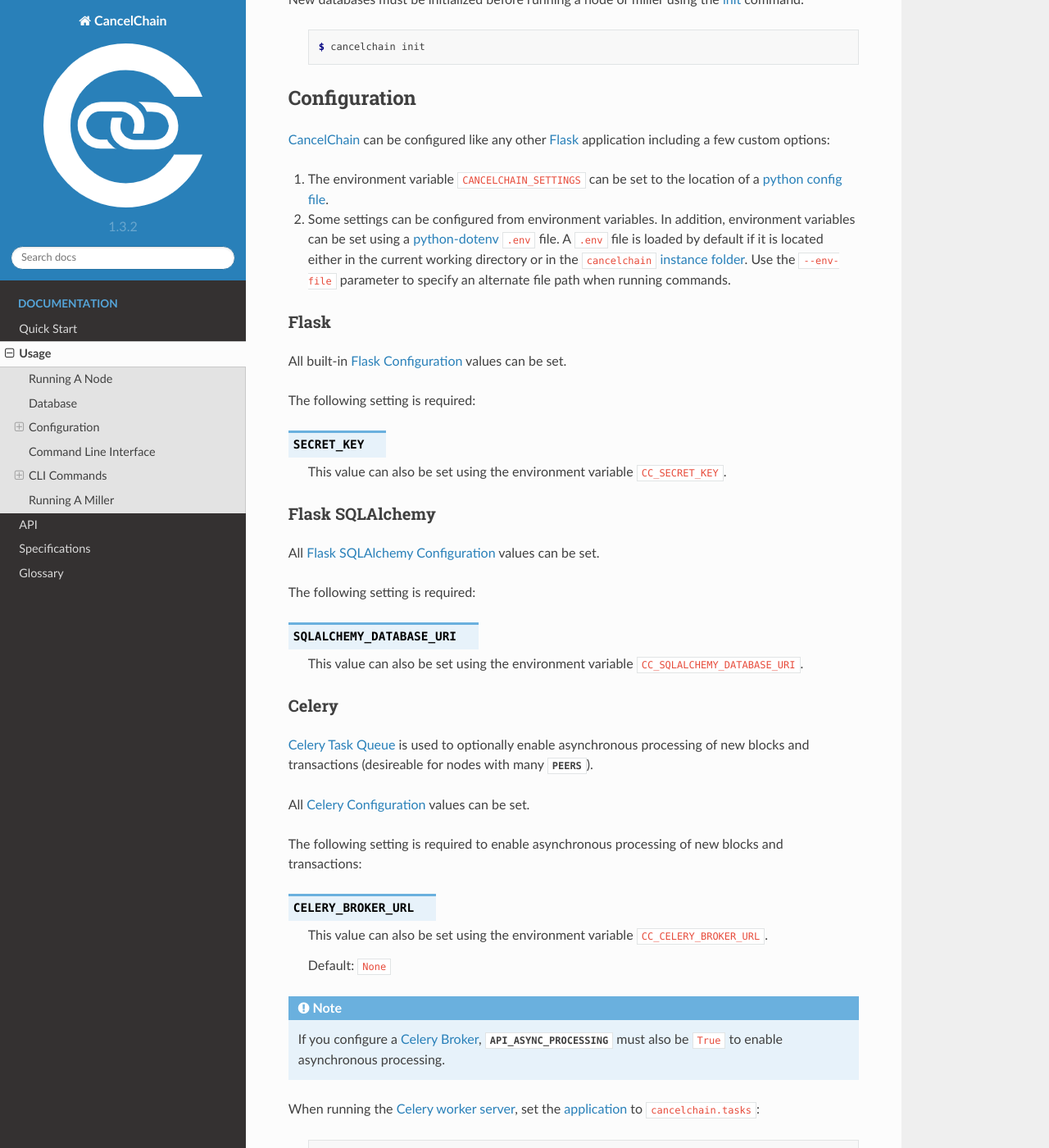
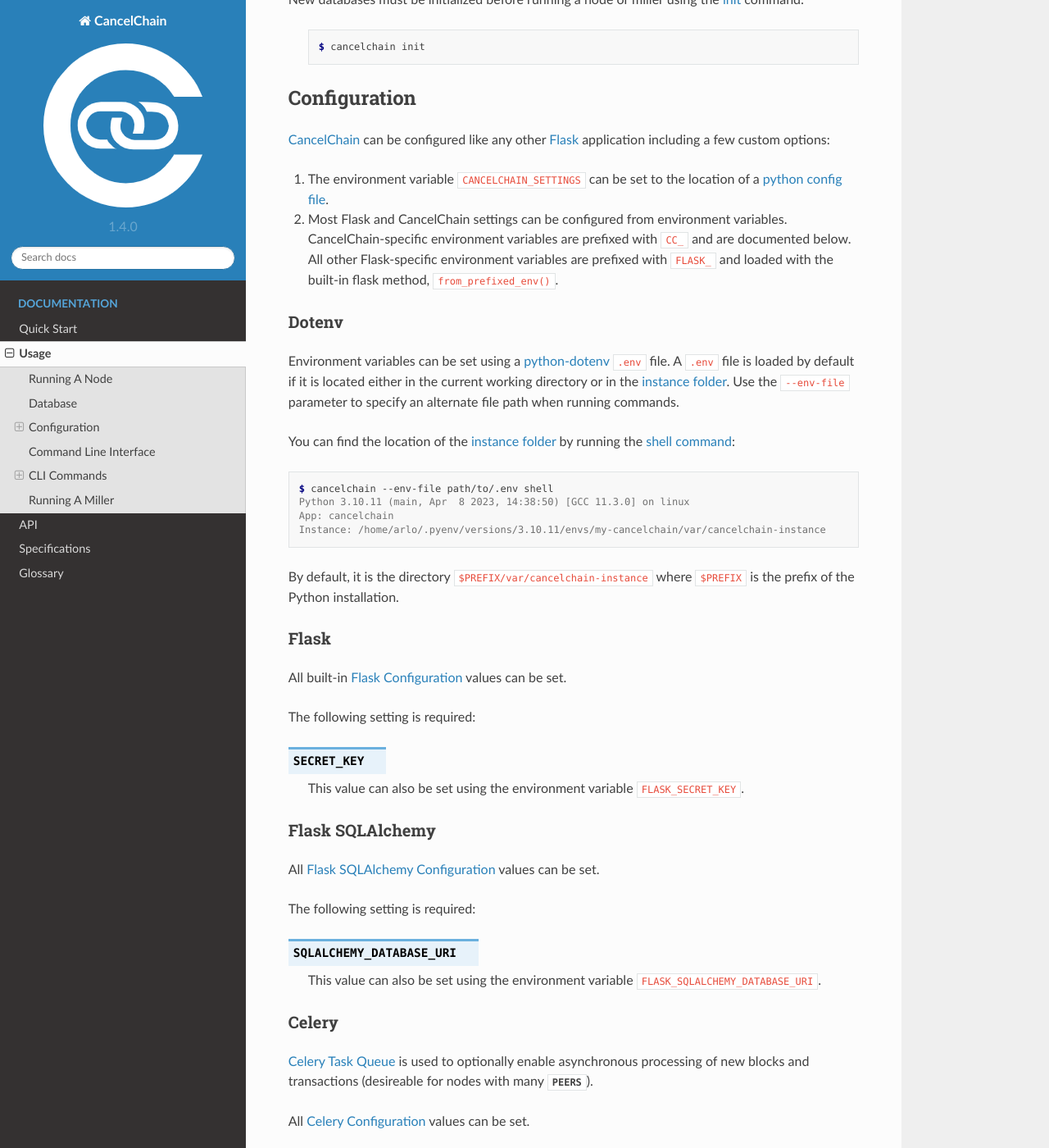
Before and after one commit to cancelchain/documentation, a Sphinx documentation site: the page built from docs/source/usage.rst, in a window 1280 px wide and 1400 px high, scrolled down 866 px. Shown: the whole window at 82% size. Built offline with Sphinx 7.4.7 and the Read the Docs theme 2.0.0, drawn with Linux system fonts in a browser that asks for light colours; some of the changed text lies outside the part shown.

Commit message:
Update docs for v1.4.0

```diff
--- a/docs/source/conf.py
+++ b/docs/source/conf.py
@@ -6,8 +6,8 @@
 copyright = '2023 Thomas Bohmbach, Jr.'
 author = 'Thomas Bohmbach, Jr.'
 
-release = '1.3'
-version = '1.3.2'
+release = '1.4'
+version = '1.4.0'
 
 # -- General configuration
 
--- a/docs/source/usage.rst
+++ b/docs/source/usage.rst
@@ -33,7 +33,24 @@
 :ref:`CancelChain` can be configured like any other Flask_ application including a few custom options:
 
 1. The environment variable :code:`CANCELCHAIN_SETTINGS` can be set to the location of a `python config file`_.
-2. Some settings can be configured from environment variables. In addition, environment variables can be set using a `python-dotenv`_ ``.env`` file. A ``.env`` file is loaded by default if it is located either in the current working directory or in the ``cancelchain`` `instance folder`_. Use the ``--env-file`` parameter to specify an alternate file path when running commands.
+2. Most Flask and CancelChain settings can be configured from environment variables. CancelChain-specific environment variables are prefixed with ``CC_`` and are documented below. All other Flask-specific environment variables are prefixed with ``FLASK_`` and loaded with the built-in flask method, |from_prefixed_env()|_.
+
+
+Dotenv
+^^^^^^
+
+Environment variables can be set using a `python-dotenv`_ ``.env`` file. A ``.env`` file is loaded by default if it is located either in the current working directory or in the `instance folder`_. Use the ``--env-file`` parameter to specify an alternate file path when running commands.
+
+You can find the location of the `instance folder`_ by running the `shell command`_:
+
+.. code-block:: console
+
+  $ cancelchain --env-file path/to/.env shell
+  Python 3.10.11 (main, Apr  8 2023, 14:38:50) [GCC 11.3.0] on linux
+  App: cancelchain
+  Instance: /home/arlo/.pyenv/versions/3.10.11/envs/my-cancelchain/var/cancelchain-instance
+
+By default, it is the directory ``$PREFIX/var/cancelchain-instance`` where ``$PREFIX`` is the prefix of the Python installation.
 
 
 Flask
@@ -45,7 +62,7 @@
 
 .. py:data:: SECRET_KEY
 
-    This value can also be set using the environment variable ``CC_SECRET_KEY``.
+    This value can also be set using the environment variable ``FLASK_SECRET_KEY``.
 
 
 Flask SQLAlchemy
@@ -57,7 +74,7 @@
 
 .. py:data:: SQLALCHEMY_DATABASE_URI
 
-    This value can also be set using the environment variable ``CC_SQLALCHEMY_DATABASE_URI``.
+    This value can also be set using the environment variable ``FLASK_SQLALCHEMY_DATABASE_URI``.
 
 
 Celery
@@ -71,7 +88,7 @@
 
 .. py:data:: CELERY_BROKER_URL
 
-    This value can also be set using the environment variable ``CC_CELERY_BROKER_URL``.
+    This value can also be set using the environment variable ``FLASK_CELERY_BROKER_URL``.
 
     Default: ``None``
 
@@ -94,9 +111,9 @@
 
 .. py:data:: CACHE_TYPE
 
-    This value can also be set using the environment variable ``CC_CACHE_TYPE``.
+    This value can also be set using the environment variable ``FLASK_CACHE_TYPE``.
 
-    Default: ``NullCache`` (i.e. no caching)
+    Default: ``NullCache`` (i.e. no caching).
 
 CancelChain
 ^^^^^^^^^^^
@@ -468,6 +485,8 @@
 .. _Flask SQLAlchemy Configuration: https://flask-sqlalchemy.palletsprojects.com/en/2.x/config/
 .. _Flask SQLAlchemy: https://flask-sqlalchemy.palletsprojects.com/
 .. _Flask: https://flask.palletsprojects.com/
+.. |from_prefixed_env()| replace:: ``from_prefixed_env()``
+.. _from_prefixed_env(): https://flask.palletsprojects.com/en/2.3.x/api/#flask.Config.from_prefixed_env
 .. _here: https://storage.googleapis.com/blocks.cancelchain.org/cancelchain.jsonl
 .. _instance folder: https://flask.palletsprojects.com/en/2.2.x/config/#instance-folders
 .. _JSON array: https://www.w3schools.com/js/js_json_arrays.asp
@@ -477,4 +496,5 @@
 .. _python-dotenv: https://pypi.org/project/python-dotenv/
 .. _regular expressions: https://docs.python.org/3/library/re.html
 .. _running: https://flask.palletsprojects.com/en/2.1.x/cli/#run-the-development-server
+.. _shell command: https://flask.palletsprojects.com/en/2.2.x/cli/#open-a-shell
 .. _supported database: https://docs.sqlalchemy.org/en/14/dialects/
```
Also changed, not shown: README.rst (+20 -34 lines), docs/source/quickstart.rst (+30 -62 lines).
